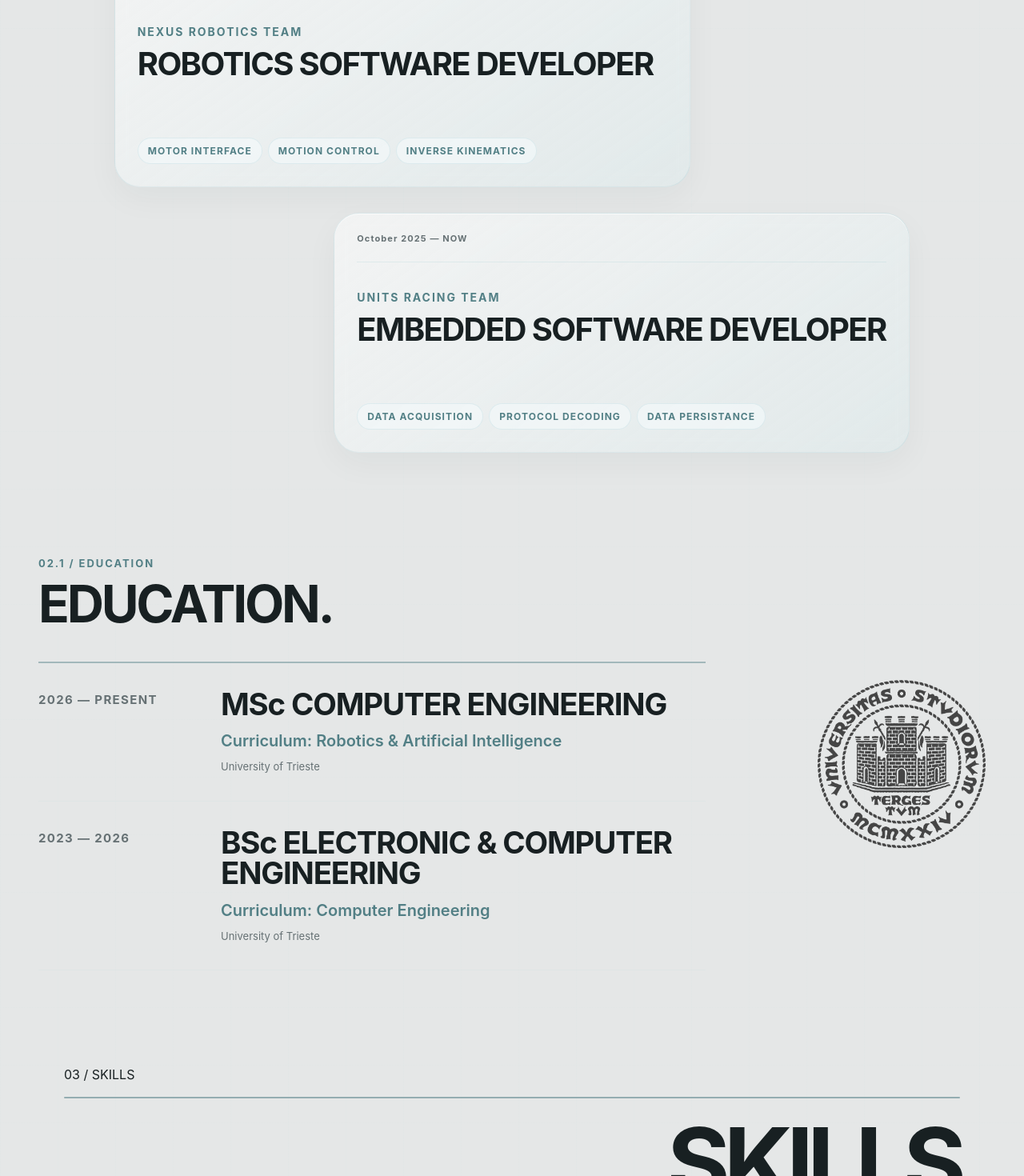
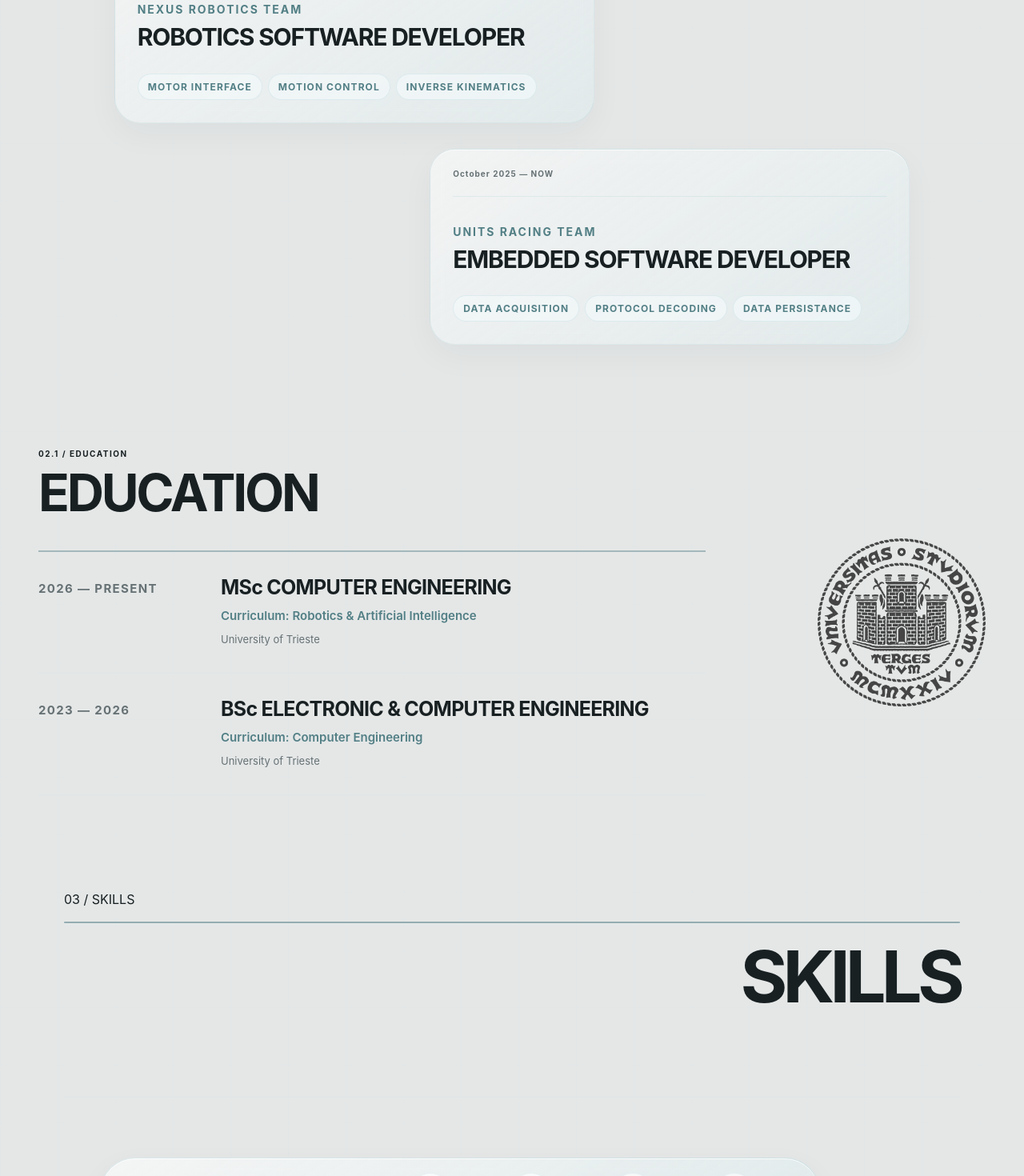
Before and after one commit to eliacovi04/portfolio, a React (Vite) app: page / in a window 1280 px wide. Shown: the part 1117-2587 px from the top of the page at 80% size. Built offline with nearby package versions, Linux system fonts and the light colour scheme.

Commit message:
Upadate font sizes for all portfolio

```diff
--- a/src/App.tsx
+++ b/src/App.tsx
@@ -194,7 +194,7 @@ function App() {
 
               <div className="education-heading">
                 <span>02.1 / EDUCATION</span>
-                <h3>EDUCATION.</h3>
+                <h3>EDUCATION</h3>
               </div>
 
               <div className="education-list">
--- a/src/index.css
+++ b/src/index.css
@@ -58,7 +58,7 @@ body {
 
   color: var(--text-main);
 
-  font-size: clamp(72px, 10vw, 120px);
+  font-size: clamp(70px, 10vw, 90px);
   font-weight: 700;
 
   line-height: 0.86;
@@ -665,8 +665,8 @@ h1 {
 .experience-card {
   position: relative;
 
-  width: min(720px, 78%);
-  min-height: 300px;
+  width: min(600px, 78%);
+  min-height: 200px;
 
   padding: 24px 28px 28px;
 
@@ -727,7 +727,7 @@ h1 {
 .experience-date {
   color: var(--text-muted);
 
-  font-size: 11px;
+  font-size: 10px;
   font-weight: 650;
 
   letter-spacing: 0.1em;
@@ -759,7 +759,7 @@ h1 {
 
   color: var(--text-main);
 
-  font-size: clamp(40px, 3vw, 45px);
+  font-size: clamp(25px, 3vw, 30px);
   font-weight: 650;
 
   line-height: 0.98;
@@ -773,7 +773,7 @@ h1 {
 
   color: var(--text-muted);
 
-  font-size: 15px;
+  font-size: 13px;
   line-height: 1.7;
 }
 
@@ -871,9 +871,8 @@ h1 {
 
   margin-bottom: 14px;
 
-  color: var(--ice-dark);
 
-  font-size: 13px;
+  font-size: 10px;
   font-weight: 700;
 
   letter-spacing: 0.15em;
@@ -934,7 +933,7 @@ h1 {
 
   color: var(--text-main);
 
-  font-size: clamp(30px, 3vw, 40px);
+  font-size: clamp(20px, 3vw, 25px);
   font-weight: 650;
 
   line-height: 1;
@@ -946,7 +945,7 @@ h1 {
 
   color: var(--ice-dark);
 
-  font-size: 20px;
+  font-size: 15px;
   font-weight: 600;
 
   line-height: 1.5;
--- a/src/styles/aboutme.css
+++ b/src/styles/aboutme.css
@@ -33,7 +33,7 @@
   display: block;
 
   width: 100%;
-  height: 400px;
+  height: 300px;
 
   object-fit: cover;
 
@@ -70,7 +70,7 @@
 
   color: var(--text-main);
 
-  font-size: clamp(38px, 4.3vw, 66px);
+  font-size: clamp(30px, 4.3vw, 50px);
   font-weight: 700;
 
   line-height: 0.95;
@@ -92,7 +92,7 @@
 
   color: var(--text-muted);
 
-  font-size: 17px;
+  font-size: 15px;
   line-height: 1.75;
 }
 
@@ -166,7 +166,7 @@
 .about-focus span {
   color: var(--ice-dark);
 
-  font-size: 11px;
+  font-size: 10px;
   font-weight: 700;
 
   letter-spacing: 0.12em;
@@ -192,7 +192,7 @@
 
   color: var(--ice-dark);
 
-  font-size: 11px;
+  font-size: 10px;
   font-weight: 700;
 
   letter-spacing: 0.15em;
@@ -203,7 +203,7 @@
 
   color: var(--text-main);
 
-  font-size: clamp(42px, 5vw, 70px);
+  font-size: clamp(30px, 5vw, 40px);
   font-weight: 700;
 
   line-height: 0.92;
@@ -221,7 +221,7 @@
 }
 
 .beyond-item {
-  min-height: 150px;
+  min-height: 120px;
 
   padding: 24px;
 
@@ -241,16 +241,16 @@
 }
 
 .beyond-icon {
-  font-size: 38px;
+  font-size: 30px;
 }
 
 .beyond-item > span:last-child {
   color: var(--text-main);
 
-  font-size: 15px;
+  font-size: 13px;
   font-weight: 700;
 
-  letter-spacing: 0.11em;
+  letter-spacing: 0.09em;
 }
 
 
--- a/src/styles/contact.css
+++ b/src/styles/contact.css
@@ -37,7 +37,7 @@
 
   color: var(--text-main);
 
-  font-size: clamp(65px, 8vw, 125px);
+  font-size: clamp(50px, 8vw, 80px);
   font-weight: 700;
 
   line-height: 0.86;
@@ -57,7 +57,7 @@
 
   color: var(--text-muted);
 
-  font-size: 20px;
+  font-size: 15px;
   line-height: 1.7;
 }
 
--- a/src/styles/skills.css
+++ b/src/styles/skills.css
@@ -173,7 +173,7 @@
 
 .skill-capsule {
   width: min(900px, 85%);
-  min-height: 105px;
+  min-height: 70px;
 
   padding: 18px 24px 18px 30px;
 
@@ -269,8 +269,8 @@
 .skill-icon-item {
   position: relative;
 
-  width: 58px;
-  height: 58px;
+  width: 50px;
+  height: 50px;
 
   display: flex;
   align-items: center;
@@ -425,7 +425,8 @@
 }
 
 .soft-skills-words {
-  margin-top: 25px;
+  margin-top: 1px;
+  color: var(--ice-dark);
 
   display: flex;
   align-items: center;
```
